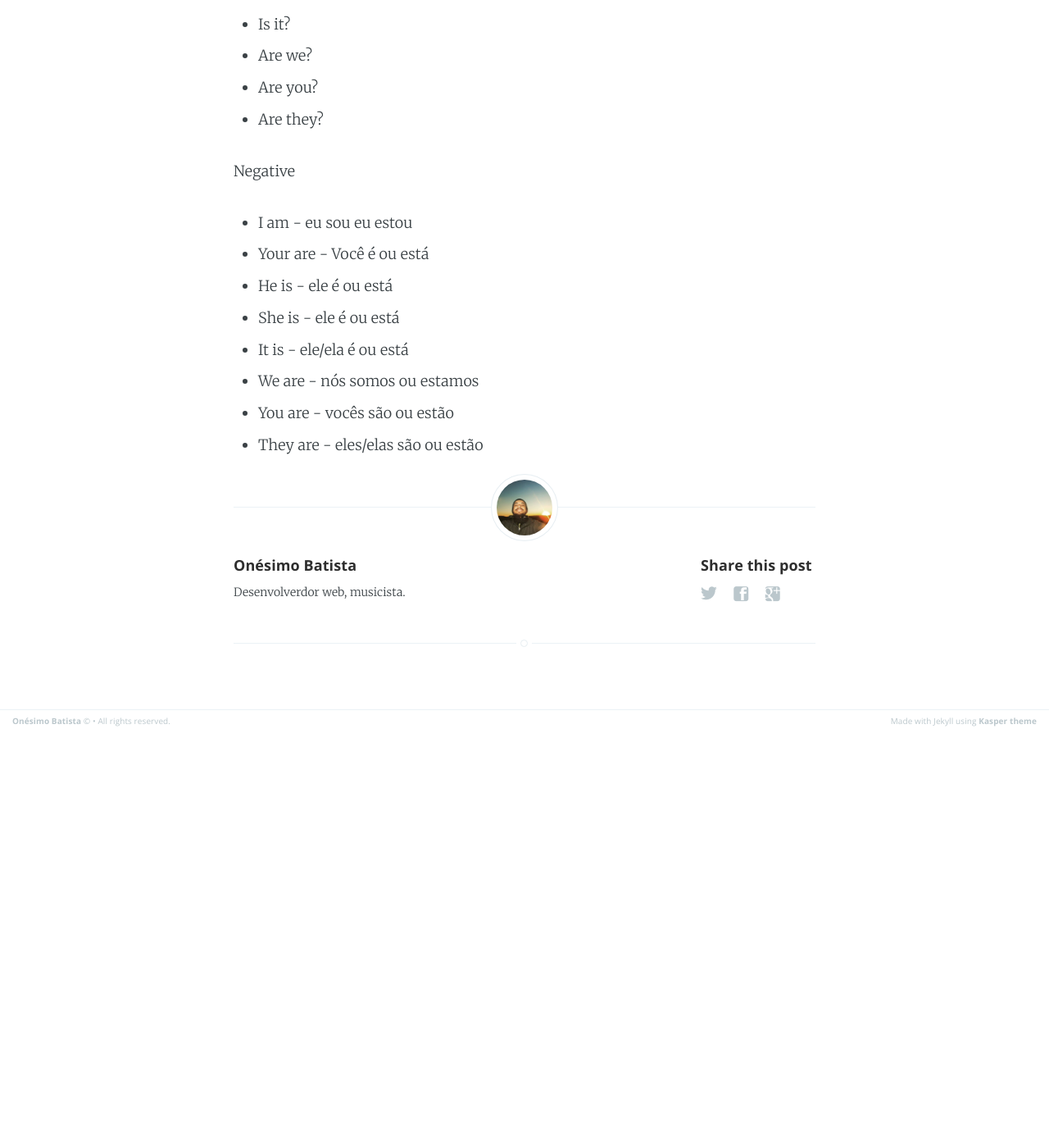
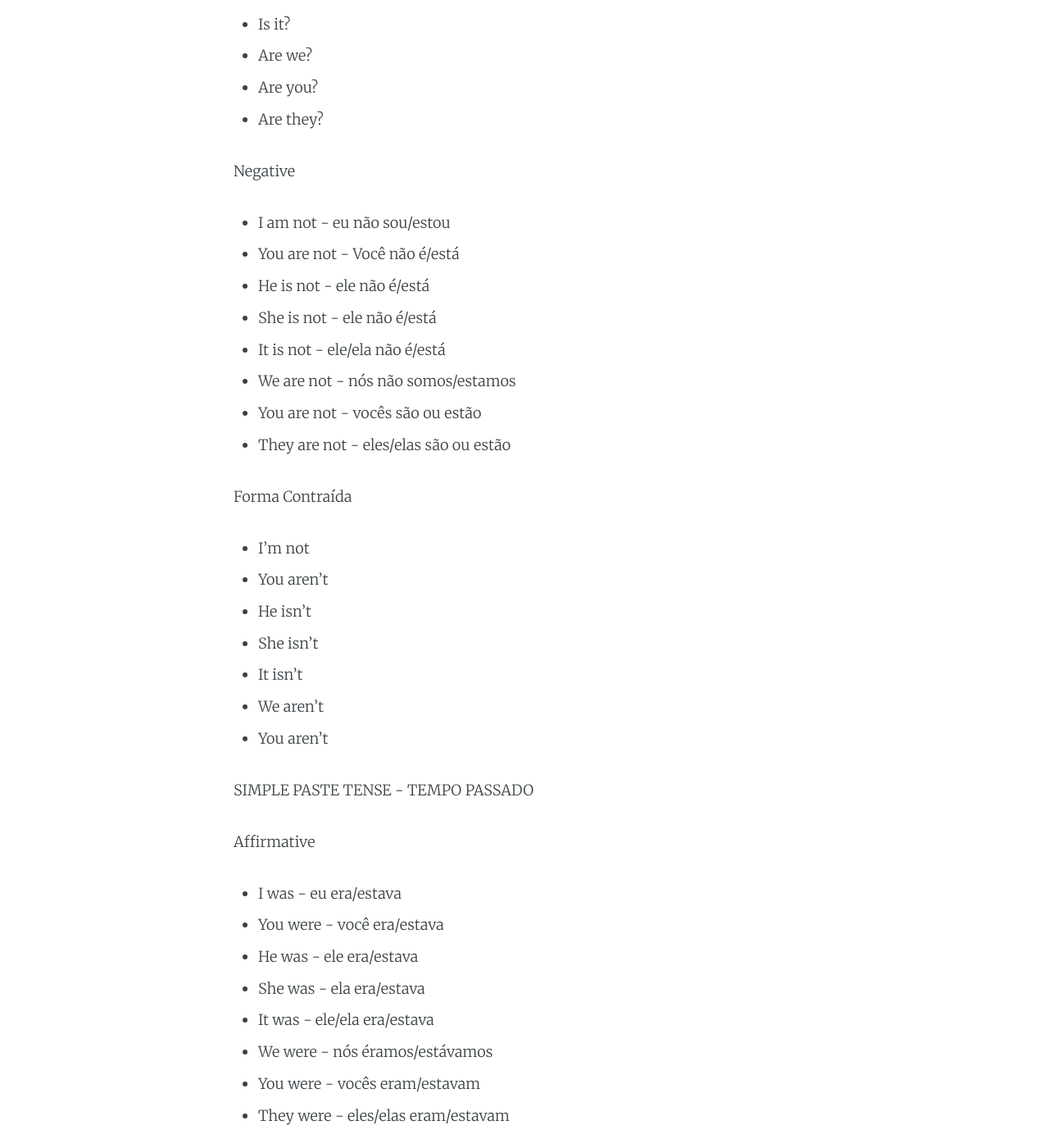
Before and after one commit to onesimo/blog, a Jekyll site: the page built from _posts/2018-04-03-english-grammar-lesson-twelve.md, in a window 1280 px wide and 1400 px high, scrolled down 1362 px. Shown: the whole window at 82% size. Built offline with Jekyll 4.4.1, drawn with Linux system fonts in a browser that asks for light colours; before the commit the page ends 2256 px from its top, so only the background shows below that; some of the changed text lies outside the part shown.

Commit message:
lesson thirteen

```diff
--- a/_posts/2018-04-03-english-grammar-lesson-twelve.md
+++ b/_posts/2018-04-03-english-grammar-lesson-twelve.md
@@ -9,8 +9,8 @@
 
 Affirmative
 
-* I am - eu sou eu estou
-* Your are - Você é ou está
+* I am - eu sou/ estou
+* You are - Você é ou está
 * He is - ele é ou está
 * She is - ele é ou está
 * It is - ele/ela é ou está
@@ -42,11 +42,67 @@
 
 Negative
 
-* I am - eu sou eu estou
-* Your are - Você é ou está
-* He is - ele é ou está
-* She is - ele é ou está
-* It is - ele/ela é ou está
-* We are - nós somos ou estamos
-* You are - vocês são ou estão
-* They are - eles/elas são ou estão
+* I am not - eu não sou/estou
+* You are not - Você não é/está
+* He is not - ele não é/está
+* She is not - ele não é/está
+* It is not - ele/ela não é/está
+* We are not - nós não somos/estamos
+* You are not - vocês são ou estão
+* They are not - eles/elas são ou estão
+
+Forma Contraída
+
+* I'm not
+* You aren't
+* He isn't
+* She isn't
+* It isn't
+* We aren't
+* You aren't
+
+SIMPLE PASTE TENSE - TEMPO PASSADO
+
+Affirmative
+
+* I was - eu era/estava
+* You were - você era/estava
+* He was - ele era/estava
+* She was - ela era/estava
+* It was - ele/ela era/estava
+* We were - nós éramos/estávamos
+* You were - vocês eram/estavam
+* They were - eles/elas eram/estavam
+
+Interrogative
+
+* Was I?
+* Were you?
+* Was he?
+* Was she?
+* Was it?
+* Were we?
+* Were you?
+* Were they?
+
+Negative
+
+* I was not
+* You were not
+* He was not
+* She was not
+* It was not
+* We were not
+* You were not
+* They were not
+
+Forma Contraída
+
+* I wasn't
+* You weren't
+* He wasn't
+* She wasn't
+* It wasn't
+* We weren't
+* You weren't
+* They weren't
```
Also changed, not shown: _posts/2018-04-04-english-grammar-lesson-fourteen.md (added, +6 -0 lines), _posts/2018-04-04-english-grammar-lesson-thirteen.md (added, +54 -0 lines).
